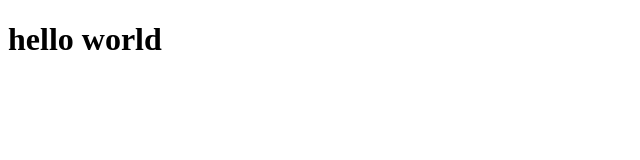
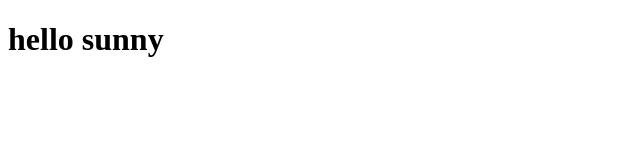
Before and after one commit to darroyo97/project, a plain HTML site: page hello/index.html in a window 1280 px wide. Shown: the full height of the page, 0-640 px from the left. Drawn offline with Linux system fonts and the light colour scheme.

Commit message:
changed message

```diff
--- a/hello/index.html
+++ b/hello/index.html
@@ -7,6 +7,6 @@
     <title>Document</title>
   </head>
   <body>
-    <h1>hello world</h1>
+    <h1>hello sunny</h1>
   </body>
 </html>
```
